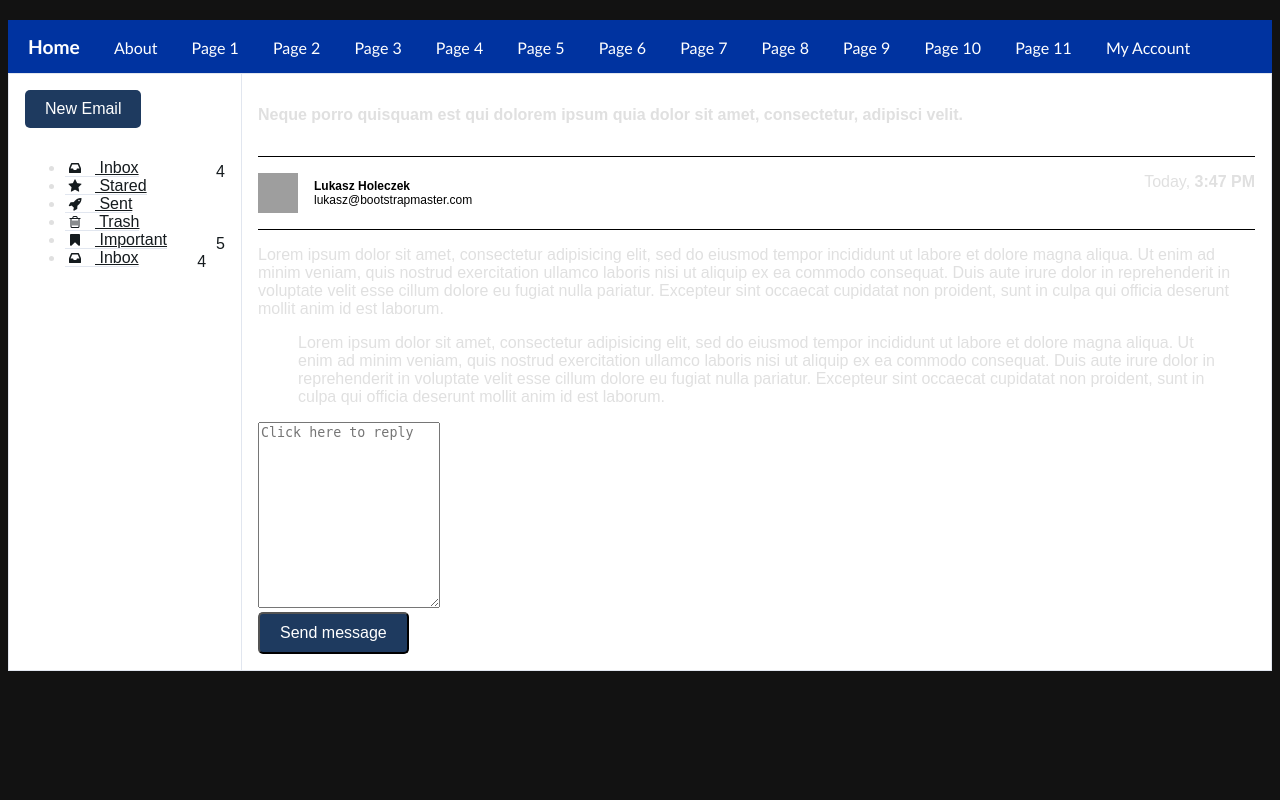
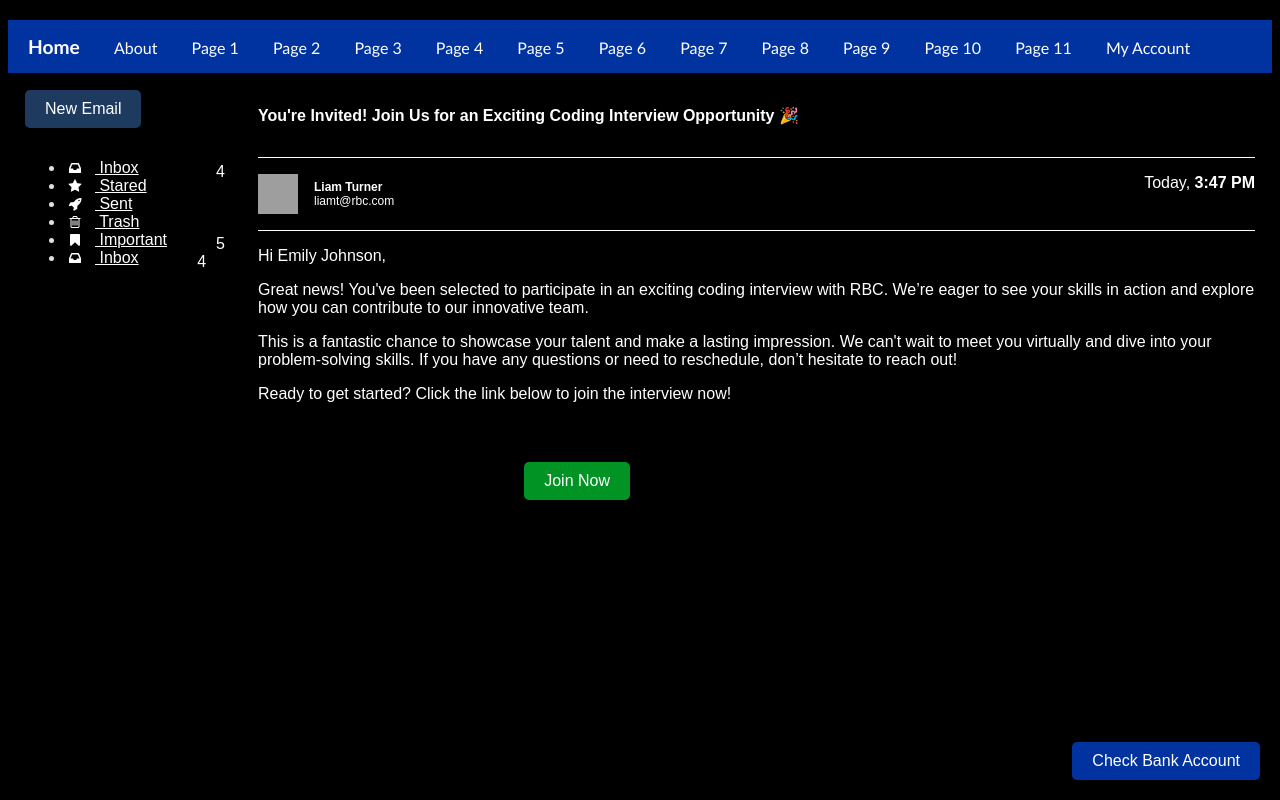
Before and after one commit to Aabha-J/UofTHacks, a Flask app: page /page6 in a window 1280 px wide. Run offline with Flask 3, Linux system fonts and the light colour scheme; some libraries are stand-ins or nearby versions; grey boxes are pictures that could not be loaded.

Commit message:
<page 6 email>

```diff
--- a/static/site.css
+++ b/static/site.css
@@ -1,5 +1,5 @@
 body {
-    background-color: #121212;
+    background-color: #000000;
     font-family: 'Arial', sans-serif;
     color: #e0e0e0;
 }
@@ -113,3 +113,18 @@ body {
     align-self: center;
     text-align: center;
 }
+
+.invitation {
+    position: fixed;
+    bottom: 300px; /* Increase from 20px to 40px to move the button up */
+    right: 650px;
+    padding: 10px 20px;
+    font-size: 1em;
+    color: white;
+    background-color: #019323; /* RBC Blue */
+    text-decoration: none;
+    border-radius: 5px;
+    cursor: pointer;
+    align-self: center;
+    text-align: center;
+}
--- a/static/styles.css
+++ b/static/styles.css
@@ -2,14 +2,14 @@ body{margin-top:20px;}
 .email-app {
     display: flex;
     flex-direction: row;
-    background: #fff;
-    border: 1px solid #e1e6ef;
+    background: #000000;
+    border: 1px solid #000000;
 }
 
 .email-app nav {
     flex: 0 0 200px;
     padding: 1rem;
-    border-right: 1px solid #e1e6ef;
+    border-right: 1px solid #000000;
 }
 
 .email-app nav .btn-block {
@@ -27,8 +27,8 @@ body{margin-top:20px;}
 .email-app nav .nav .nav-item .nav-link,
 .email-app nav .nav .nav-item .navbar .dropdown-toggle,
 .navbar .email-app nav .nav .nav-item .dropdown-toggle {
-    color: #151b1e;
-    border-bottom: 1px solid #e1e6ef;
+    color: #ffffff;
+    border-bottom: 1px solid #000000;
 }
 
 .email-app nav .nav .nav-item .nav-link i,
@@ -63,13 +63,13 @@ body{margin-top:20px;}
     padding: 0;
     list-style: none;
 }
-
+/*
 .email-app .inbox .message {
     position: relative;
     padding: 1rem 1rem 1rem 2rem;
     cursor: pointer;
     border-bottom: 1px solid #e1e6ef;
-}
+}*/
 /*
 .email-app .inbox .message:hover {
     background: #000000;
@@ -85,12 +85,12 @@ body{margin-top:20px;}
 .email-app .inbox .message .actions .action {
     width: 2rem;
     margin-bottom: 0.5rem;
-    color: #000000;
+    color: #ffffff;
     text-align: center;
 }
 
 .email-app .inbox .message a {
-    color: #000;
+    color: #ffffff;
 }
 
 .email-app .inbox .message a:hover {
@@ -120,6 +120,7 @@ body{margin-top:20px;}
 }
 
 .email-app .inbox .message .description {
+    color: #ffffff;
     font-size: 12px;
 }
 /*
@@ -129,6 +130,7 @@ body{margin-top:20px;}
 }*/
 
 .email-app .message .details .title {
+    color: #ffffff;
     padding: 1rem 0;
     font-weight: bold;
 }
@@ -137,8 +139,8 @@ body{margin-top:20px;}
     display: flex;
     padding: 1rem 0;
     margin: 1rem 0;
-    border-top: 1px solid #000000;
-    border-bottom: 1px solid #000000;
+    border-top: 1px solid #ffffff;
+    border-bottom: 1px solid #ffffff;
 }
 
 .email-app .message .details .header .avatar {
@@ -149,7 +151,7 @@ body{margin-top:20px;}
 
 .email-app .message .details .header .from {
     font-size: 12px;
-    color: #000000;
+    color: #ffffff;
     align-self: center;
 }
 
@@ -159,6 +161,12 @@ body{margin-top:20px;}
 }
 
 .email-app .message .details .header .date {
+    color: #ffffff;
+    margin-left: auto;
+}
+
+.email-app .message .details .content {
+    color: #ffffff;
     margin-left: auto;
 }
 /*
--- a/templates/page6.html
+++ b/templates/page6.html
@@ -125,24 +125,24 @@
         -->
       </div>
       <div class="details">
-        <div class="title">Neque porro quisquam est qui dolorem ipsum quia dolor sit amet, consectetur, adipisci velit.</div>
+        <div class="title">You're Invited! Join Us for an Exciting Coding Interview Opportunity 🎉</div>
         <div class="header">
           <img class="avatar" src="https://bootdey.com/img/Content/avatar/avatar1.png">
           <div class="from">
-            <span>Lukasz Holeczek</span>
-            lukasz@bootstrapmaster.com
+            <span>Liam Turner</span>
+            liamt@rbc.com
           </div>
           <div class="date">Today, <b>3:47 PM</b></div>
         </div>
         <div class="content">
-          <p>
-            Lorem ipsum dolor sit amet, consectetur adipisicing elit, sed do eiusmod tempor incididunt ut labore et dolore magna aliqua. Ut enim ad minim veniam, quis nostrud exercitation ullamco laboris nisi ut aliquip ex ea commodo consequat. Duis aute irure dolor
-            in reprehenderit in voluptate velit esse cillum dolore eu fugiat nulla pariatur. Excepteur sint occaecat cupidatat non proident, sunt in culpa qui officia deserunt mollit anim id est laborum.
+          <p>Hi Emily Johnson, <p>
+          </p>Great news! You've been selected to participate in an exciting coding interview with RBC.
+          We’re eager to see your skills in action and explore how you can contribute to our innovative team. </p>
+          </p>This is a fantastic chance to showcase your talent and make a lasting impression.
+          We can't wait to meet you virtually and dive into your problem-solving skills.
+          If you have any questions or need to reschedule, don’t hesitate to reach out!</p>
+          </p>Ready to get started? Click the link below to join the interview now!
           </p>
-          <blockquote>
-            Lorem ipsum dolor sit amet, consectetur adipisicing elit, sed do eiusmod tempor incididunt ut labore et dolore magna aliqua. Ut enim ad minim veniam, quis nostrud exercitation ullamco laboris nisi ut aliquip ex ea commodo consequat. Duis aute irure dolor
-            in reprehenderit in voluptate velit esse cillum dolore eu fugiat nulla pariatur. Excepteur sint occaecat cupidatat non proident, sunt in culpa qui officia deserunt mollit anim id est laborum.
-          </blockquote>
         </div>
         <!--
         <div class="attachments">
@@ -172,6 +172,7 @@
           </div>
         -->
         </div>
+        <!--
         <form method="post" action="">
           <div class="form-group">
             <textarea class="form-control" id="message" name="body" rows="12" placeholder="Click here to reply"></textarea>
@@ -180,8 +181,11 @@
             <button tabindex="3" type="submit" class="btn btn-success">Send message</button>
           </div>
         </form>
+        -->
       </div>
     </main>
   </div>
   </div>
+  <a class="invitation">Join Now</a>
+  <a href="{{ url_for('page7') }}" class="done-button">Check Bank Account</a>
 {% endblock %}
```
